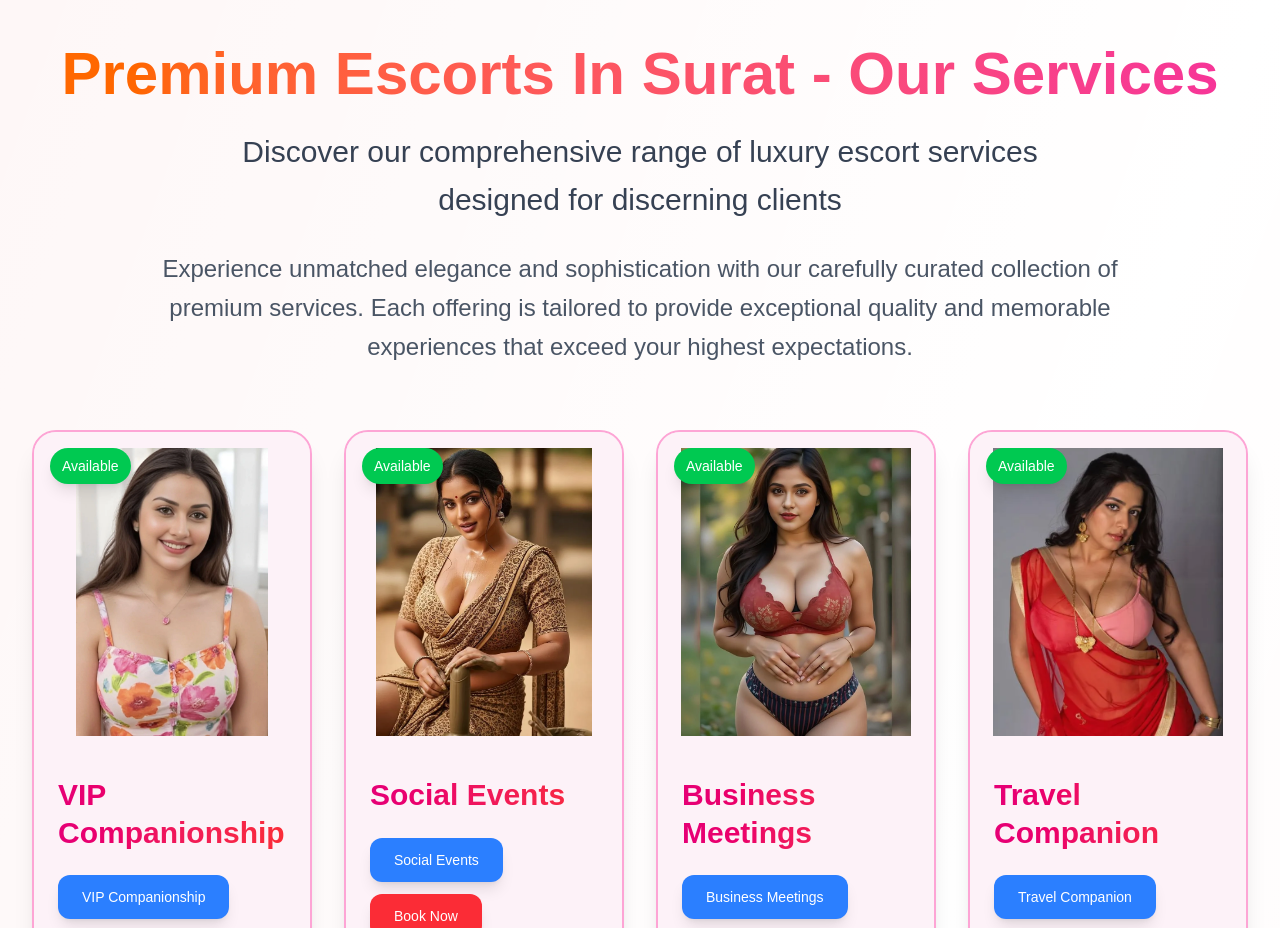
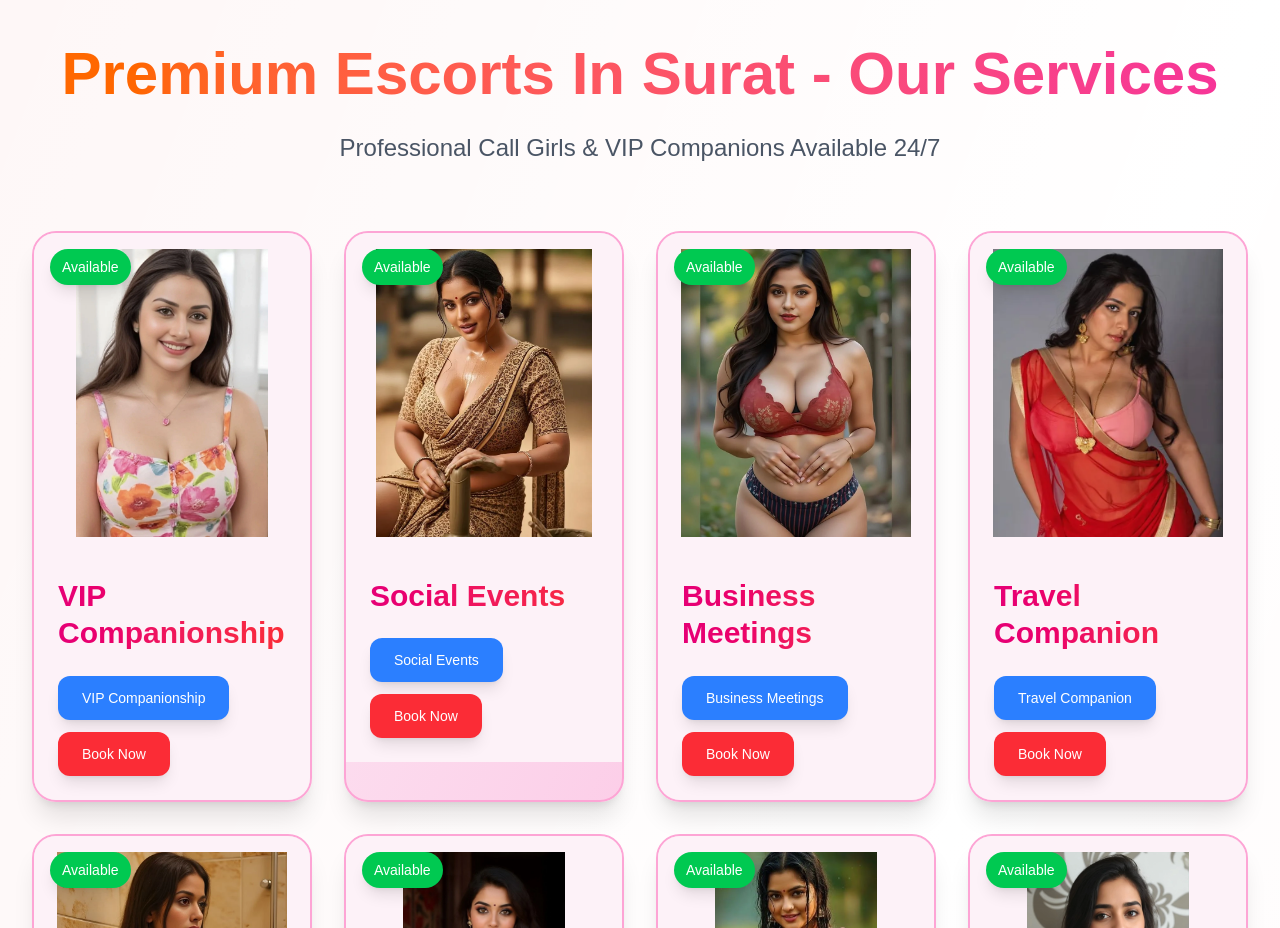
Before and after one commit to anshmydigitalcrown-ui/surat, a Next.js app: page / in a window 1280 px wide. Shown: the part 1140-2068 px from the top of the page. Built offline with nearby package versions, Linux system fonts and the light colour scheme.

Commit message:
Simplify descriptions: Replace long text with single tagline across all pages

```diff
--- a/src/app/gallery/page.tsx
+++ b/src/app/gallery/page.tsx
@@ -89,11 +89,8 @@ export default function Gallery() {
             <h2 className="text-5xl md:text-6xl font-black text-black mb-6">
               {selectedCategory === 'all' ? 'Complete Gallery' : `${selectedCategory} Services`}
             </h2>
-            <p className="text-2xl md:text-3xl text-gray-700 max-w-4xl mx-auto mb-6 font-medium leading-relaxed">
-              {filteredServices.length} premium services available for your selection
-            </p>
-            <p className="text-xl md:text-2xl text-gray-600 max-w-5xl mx-auto leading-relaxed">
-              Browse through our carefully curated gallery showcasing the finest selection of professional services. Each image represents our commitment to excellence and quality.
+            <p className="text-xl md:text-2xl text-gray-600 max-w-3xl mx-auto leading-relaxed">
+              Professional Call Girls & VIP Companions Available 24/7
             </p>
           </div>
 
--- a/src/app/page.tsx
+++ b/src/app/page.tsx
@@ -165,11 +165,8 @@ export default function Home() {
             <h2 className="text-5xl md:text-6xl font-black bg-gradient-to-r from-orange-500 to-pink-500 bg-clip-text text-transparent mb-6">
               Premium Escorts In Surat - Our Services
             </h2>
-            <p className="text-2xl md:text-3xl text-gray-700 max-w-4xl mx-auto mb-6 font-medium leading-relaxed">
-              Discover our comprehensive range of luxury escort services designed for discerning clients
-            </p>
-            <p className="text-xl md:text-2xl text-gray-600 max-w-5xl mx-auto leading-relaxed">
-              Experience unmatched elegance and sophistication with our carefully curated collection of premium services. Each offering is tailored to provide exceptional quality and memorable experiences that exceed your highest expectations.
+            <p className="text-xl md:text-2xl text-gray-600 max-w-3xl mx-auto leading-relaxed">
+              Professional Call Girls & VIP Companions Available 24/7
             </p>
           </div>
 
--- a/src/app/services/page.tsx
+++ b/src/app/services/page.tsx
@@ -52,11 +52,8 @@ export default function Services() {
             <h2 className="text-5xl md:text-6xl font-black text-black mb-6">
               Complete Service Portfolio
             </h2>
-            <p className="text-2xl md:text-3xl text-gray-700 max-w-4xl mx-auto mb-6 font-medium leading-relaxed">
-              Choose from our extensive collection of premium services, each designed to exceed your expectations
-            </p>
-            <p className="text-xl md:text-2xl text-gray-600 max-w-5xl mx-auto leading-relaxed">
-              Our professional team delivers exceptional service quality with attention to every detail. Discover the perfect match for your preferences from our diverse range of premium offerings.
+            <p className="text-xl md:text-2xl text-gray-600 max-w-3xl mx-auto leading-relaxed">
+              Professional Call Girls & VIP Companions Available 24/7
             </p>
           </div>
 
```
